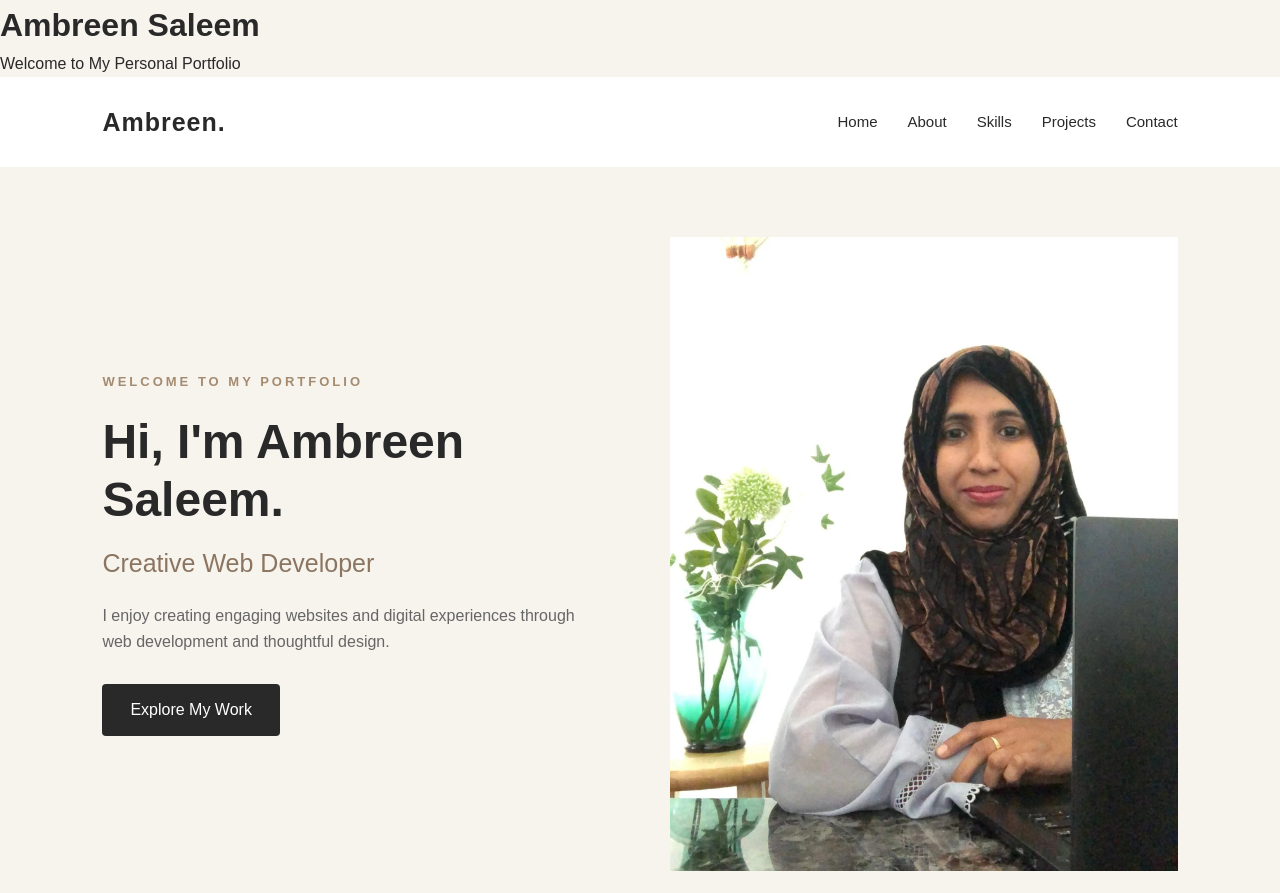
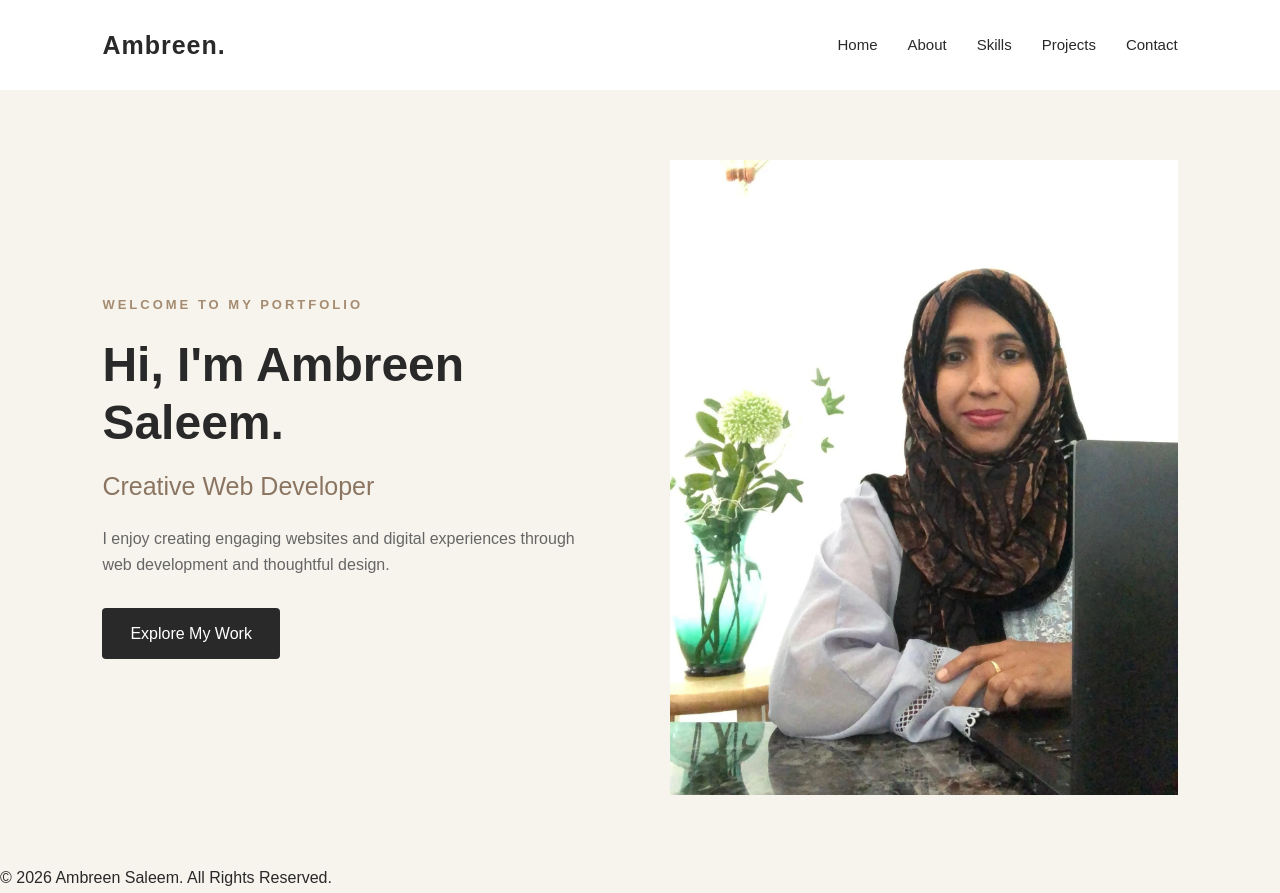
Before and after one commit to Ambreen189/Ambreen189.github.io, a plain HTML site: page index.html in a window 1280 px wide. Shown: the top 893 px of the page. Drawn offline with Linux system fonts and the light colour scheme.

Commit message:
removed extra header from main page

```diff
--- a/index.html
+++ b/index.html
@@ -9,10 +9,6 @@
 </head>
 
 <body>
-  <header>
-    <h1>Ambreen Saleem</h1>
-    <p>Welcome to My Personal Portfolio</p>
-  </header>
   <nav class="navbar">
     <div class="logo">Ambreen.</div>
     <ul class="navLinks">
```
